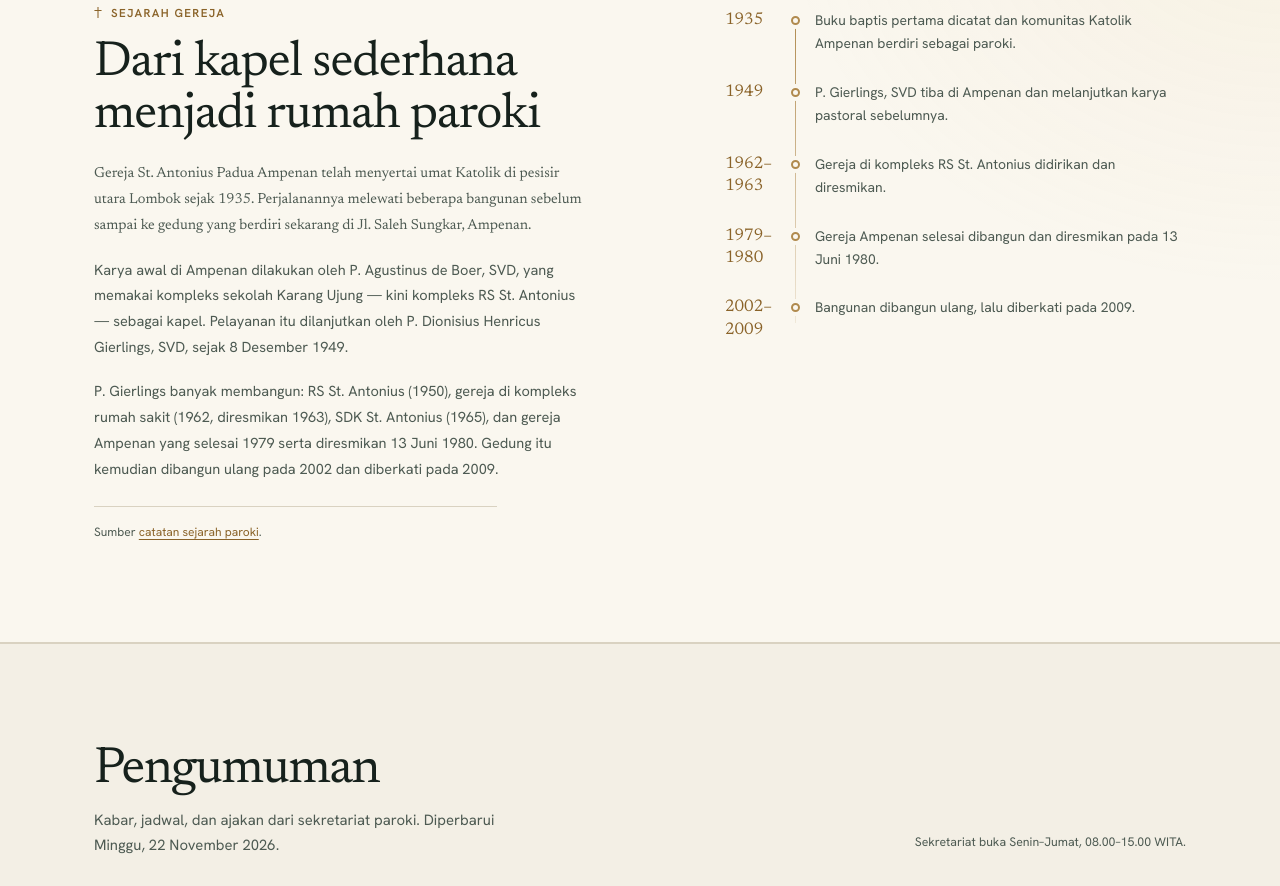
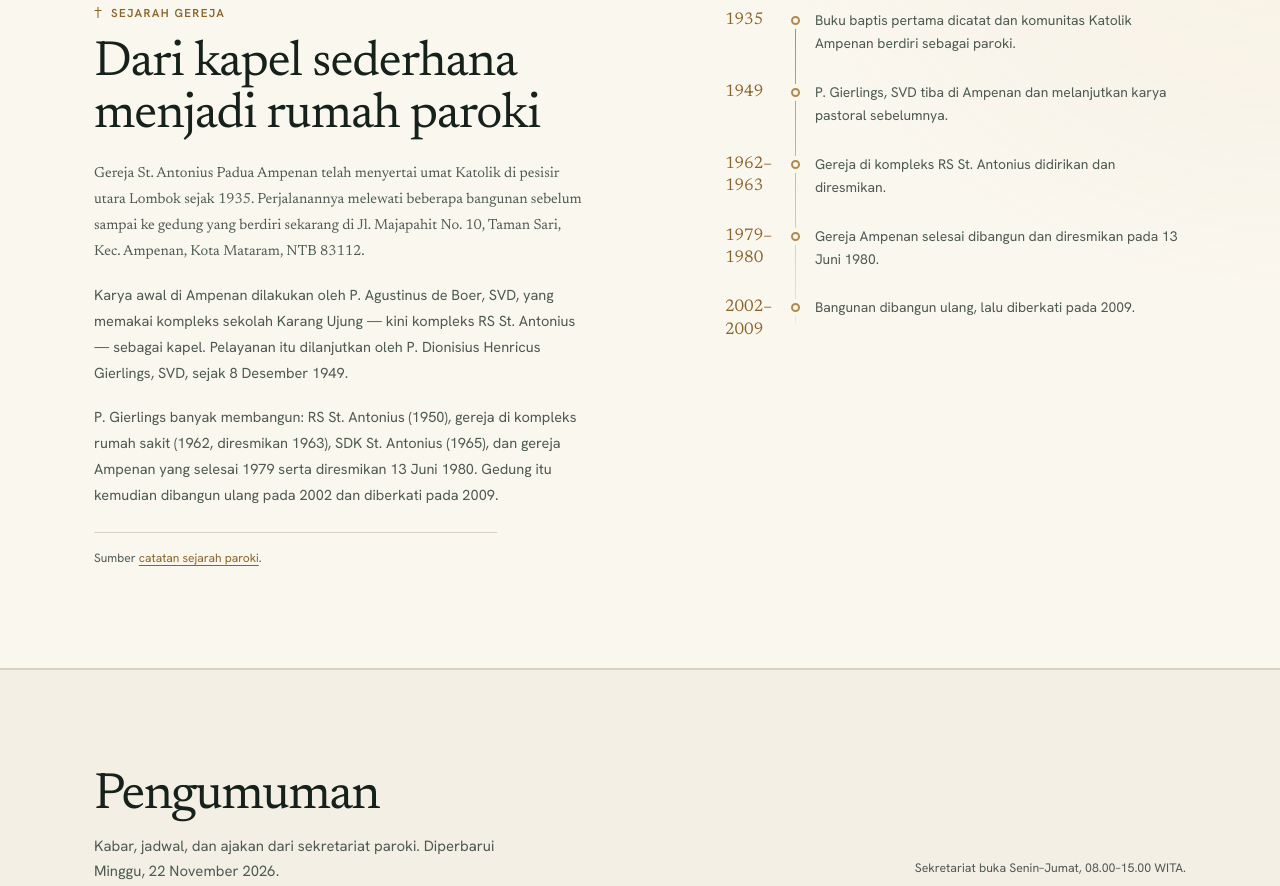
Before and after one commit to sebastianstivenlauw-sketch/pengumuman-paroki-st.antonius-padua-ampenan, a plain HTML site: page index.html in a window 1280 px wide. Shown: the part 958-1844 px from the top of the page. Drawn offline with Linux system fonts and the light colour scheme.

Commit message:
Perbarui alamat ke Jl. Majapahit No. 10, Taman Sari

```diff
--- a/index.html
+++ b/index.html
@@ -95,7 +95,7 @@
             Sejarah gereja
           </p>
           <h2>Dari kapel sederhana menjadi rumah paroki</h2>
-          <p class="history-lede">Gereja St. Antonius Padua Ampenan telah menyertai umat Katolik di pesisir utara Lombok sejak 1935. Perjalanannya melewati beberapa bangunan sebelum sampai ke gedung yang berdiri sekarang di Jl. Saleh Sungkar, Ampenan.</p>
+          <p class="history-lede">Gereja St. Antonius Padua Ampenan telah menyertai umat Katolik di pesisir utara Lombok sejak 1935. Perjalanannya melewati beberapa bangunan sebelum sampai ke gedung yang berdiri sekarang di Jl. Majapahit No. 10, Taman Sari, Kec. Ampenan, Kota Mataram, NTB 83112.</p>
           <p>Karya awal di Ampenan dilakukan oleh P. Agustinus de Boer, SVD, yang memakai kompleks sekolah Karang Ujung — kini kompleks RS St. Antonius — sebagai kapel. Pelayanan itu dilanjutkan oleh P. Dionisius Henricus Gierlings, SVD, sejak 8 Desember 1949.</p>
           <p>P. Gierlings banyak membangun: RS St. Antonius (1950), gereja di kompleks rumah sakit (1962, diresmikan 1963), SDK St. Antonius (1965), dan gereja Ampenan yang selesai 1979 serta diresmikan 13 Juni 1980. Gedung itu kemudian dibangun ulang pada 2002 dan diberkati pada 2009.</p>
           <p class="history-source">
@@ -475,7 +475,7 @@
 
         <div class="footer-col">
           <h3>Alamat</h3>
-          <p>Jl. Saleh Sungkar<br>Ampenan, Kota Mataram,<br>Nusa Tenggara Barat 83114</p>
+          <p>Jl. Majapahit No. 10, Taman Sari<br>Kec. Ampenan, Kota Mataram<br>NTB 83112</p>
         </div>
 
         <div class="footer-col">
```
Also changed, not shown: 1 other file.
